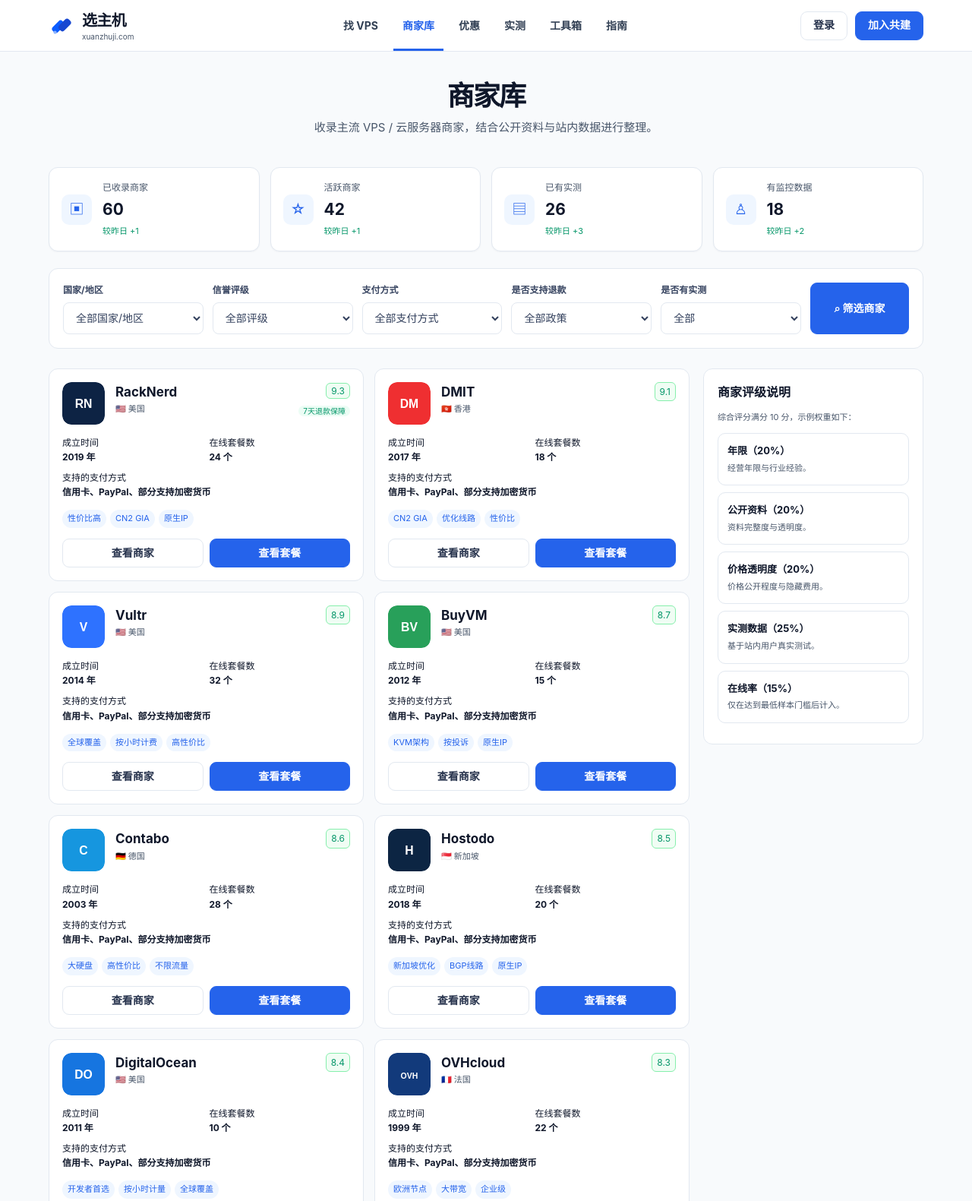
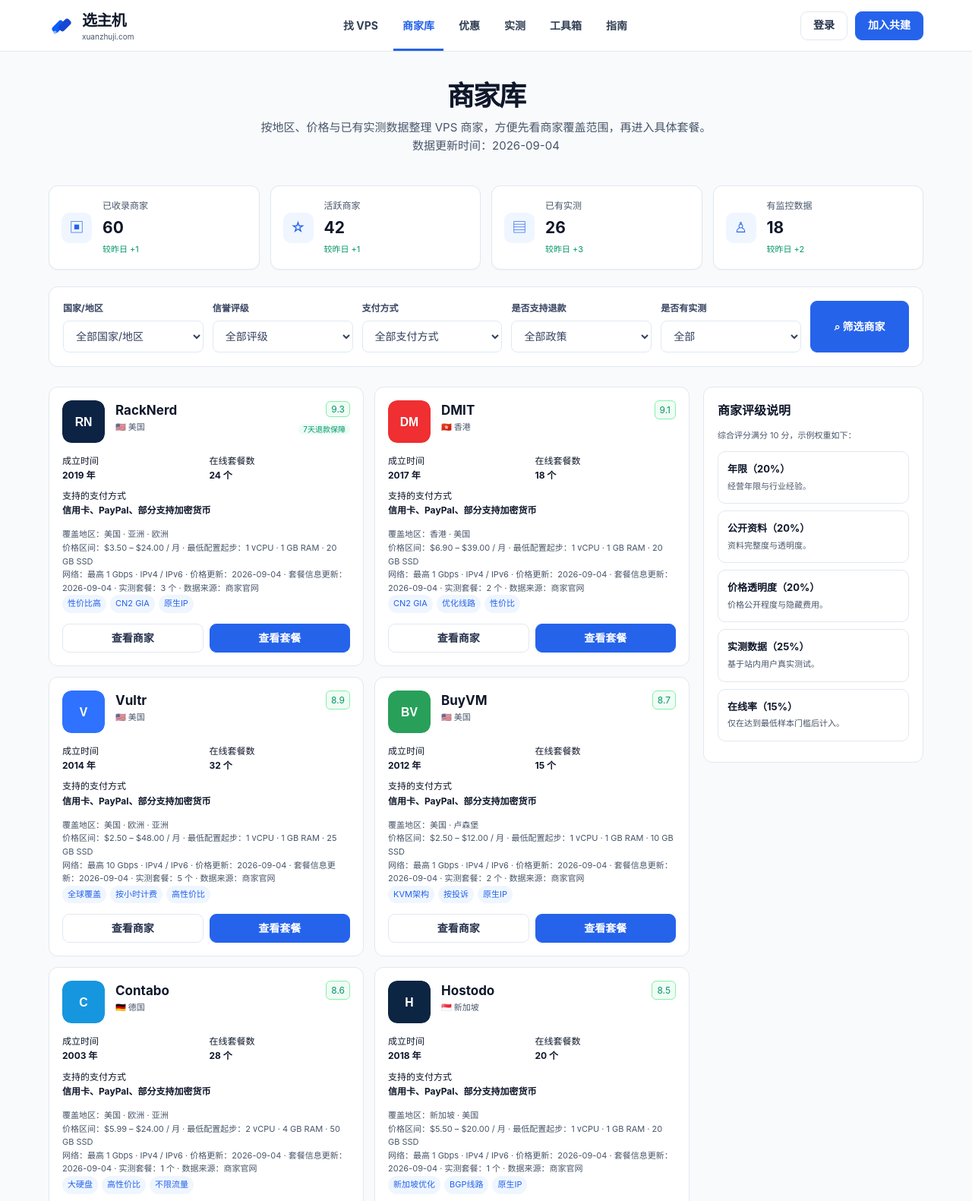
Before and after one commit to beifengchuiwoxin/xuanzhuji-final-design, a plain HTML site: page providers.html in a window 1280 px wide. Shown: the top 1581 px of the page at 76% size. Drawn offline with Linux system fonts and the light colour scheme.

Commit message:
Improve provider directory data visibility

```diff
--- a/providers.html
+++ b/providers.html
@@ -36,7 +36,8 @@
     <section class="page-title">
       <div class="container">
         <h1>商家库</h1>
-        <p>收录主流 VPS / 云服务器商家，结合公开资料与站内数据进行整理。</p>
+        <p>按地区、价格与已有实测数据整理 VPS 商家，方便先看商家覆盖范围，再进入具体套餐。</p>
+        <p>数据更新时间：2026-09-04</p>
       </div>
     </section>
     <main class="container">
@@ -167,6 +168,7 @@
                 ></span
               >
             </div>
+            <div class="sub provider-data">覆盖地区：美国 · 亚洲 · 欧洲<br />价格区间：$3.50 – $24.00 / 月 · 最低配置起步：1 vCPU · 1 GB RAM · 20 GB SSD<br />网络：最高 1 Gbps · IPv4 / IPv6 · 价格更新：2026-09-04 · 套餐信息更新：2026-09-04 · 实测套餐：3 个 · 数据来源：商家官网</div>
             <div class="badges">
               <span class="badge">性价比高</span
               ><span class="badge">CN2 GIA</span
@@ -198,6 +200,7 @@
                 ></span
               >
             </div>
+            <div class="sub provider-data">覆盖地区：香港 · 美国<br />价格区间：$6.90 – $39.00 / 月 · 最低配置起步：1 vCPU · 1 GB RAM · 20 GB SSD<br />网络：最高 1 Gbps · IPv4 / IPv6 · 价格更新：2026-09-04 · 套餐信息更新：2026-09-04 · 实测套餐：2 个 · 数据来源：商家官网</div>
             <div class="badges">
               <span class="badge">CN2 GIA</span
               ><span class="badge">优化线路</span
@@ -229,6 +232,7 @@
                 ></span
               >
             </div>
+            <div class="sub provider-data">覆盖地区：美国 · 欧洲 · 亚洲<br />价格区间：$2.50 – $48.00 / 月 · 最低配置起步：1 vCPU · 1 GB RAM · 25 GB SSD<br />网络：最高 10 Gbps · IPv4 / IPv6 · 价格更新：2026-09-04 · 套餐信息更新：2026-09-04 · 实测套餐：5 个 · 数据来源：商家官网</div>
             <div class="badges">
               <span class="badge">全球覆盖</span
               ><span class="badge">按小时计费</span
@@ -260,6 +264,7 @@
                 ></span
               >
             </div>
+            <div class="sub provider-data">覆盖地区：美国 · 卢森堡<br />价格区间：$2.50 – $12.00 / 月 · 最低配置起步：1 vCPU · 1 GB RAM · 10 GB SSD<br />网络：最高 1 Gbps · IPv4 / IPv6 · 价格更新：2026-09-04 · 套餐信息更新：2026-09-04 · 实测套餐：2 个 · 数据来源：商家官网</div>
             <div class="badges">
               <span class="badge">KVM架构</span><span class="badge">按投诉</span
               ><span class="badge">原生IP</span>
@@ -290,6 +295,7 @@
                 ></span
               >
             </div>
+            <div class="sub provider-data">覆盖地区：美国 · 欧洲 · 亚洲<br />价格区间：$5.99 – $24.00 / 月 · 最低配置起步：2 vCPU · 4 GB RAM · 50 GB SSD<br />网络：最高 1 Gbps · IPv4 / IPv6 · 价格更新：2026-09-04 · 套餐信息更新：2026-09-04 · 实测套餐：1 个 · 数据来源：商家官网</div>
             <div class="badges">
               <span class="badge">大硬盘</span
               ><span class="badge">高性价比</span
@@ -321,6 +327,7 @@
                 ></span
               >
             </div>
+            <div class="sub provider-data">覆盖地区：新加坡 · 美国<br />价格区间：$5.50 – $20.00 / 月 · 最低配置起步：1 vCPU · 1 GB RAM · 20 GB SSD<br />网络：最高 1 Gbps · IPv4 / IPv6 · 价格更新：2026-09-04 · 套餐信息更新：2026-09-04 · 实测套餐：1 个 · 数据来源：商家官网</div>
             <div class="badges">
               <span class="badge">新加坡优化</span
               ><span class="badge">BGP线路</span
@@ -352,6 +359,7 @@
                 ></span
               >
             </div>
+            <div class="sub provider-data">覆盖地区：美国 · 欧洲 · 亚洲<br />价格区间：$4.00 – $20.00 / 月 · 最低配置起步：1 vCPU · 1 GB RAM · 25 GB SSD<br />网络：最高 1 Gbps · IPv4 / IPv6 · 价格更新：2026-09-04 · 套餐信息更新：2026-09-04 · 实测套餐：暂无真实测试数据 · 数据来源：商家官网</div>
             <div class="badges">
               <span class="badge">开发者首选</span
               ><span class="badge">按小时计量</span
@@ -383,6 +391,7 @@
                 ></span
               >
             </div>
+            <div class="sub provider-data">覆盖地区：美国 · 欧洲 · 亚洲<br />价格区间：$3.50 – $30.00 / 月 · 最低配置起步：1 vCPU · 1 GB RAM · 20 GB SSD<br />网络：最高 1 Gbps · IPv4 / IPv6 · 价格更新：2026-09-04 · 套餐信息更新：2026-09-04 · 实测套餐：暂无真实测试数据 · 数据来源：商家官网</div>
             <div class="badges">
               <span class="badge">欧洲节点</span
               ><span class="badge">大带宽</span
```
